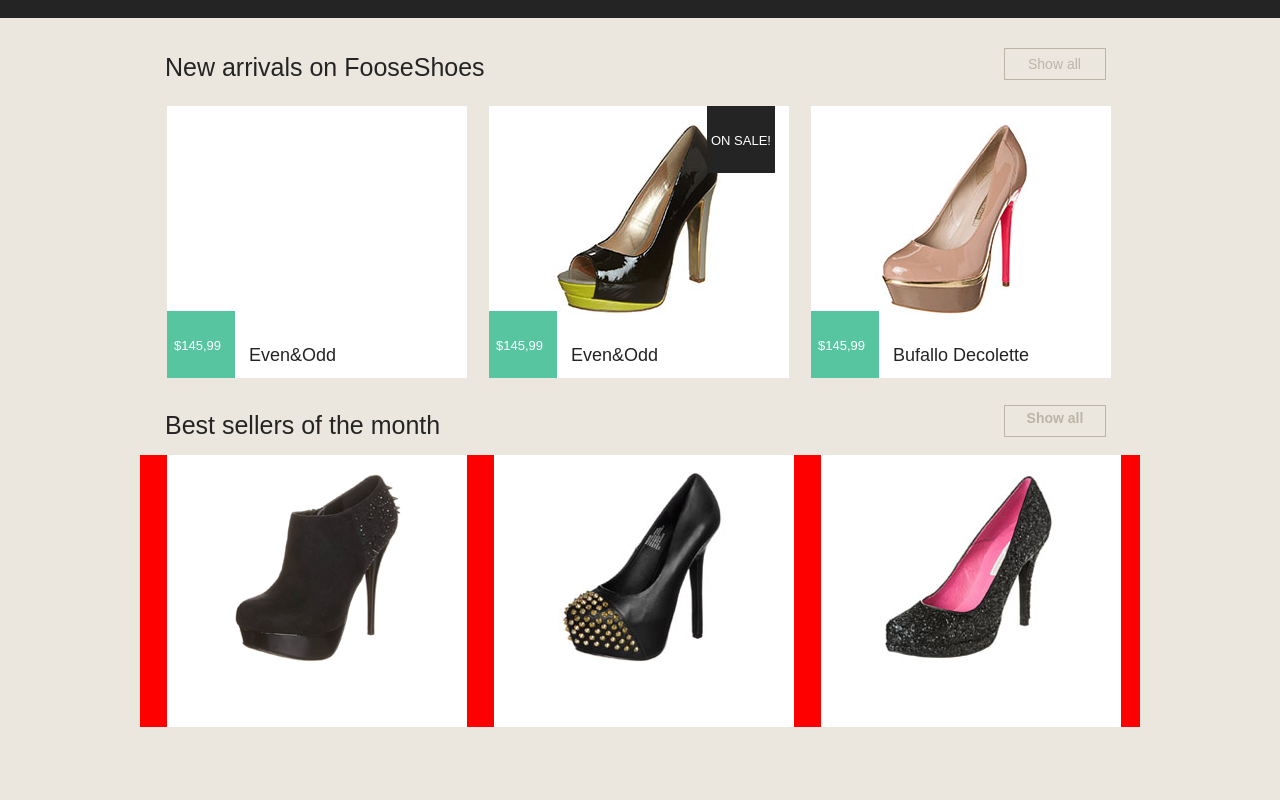
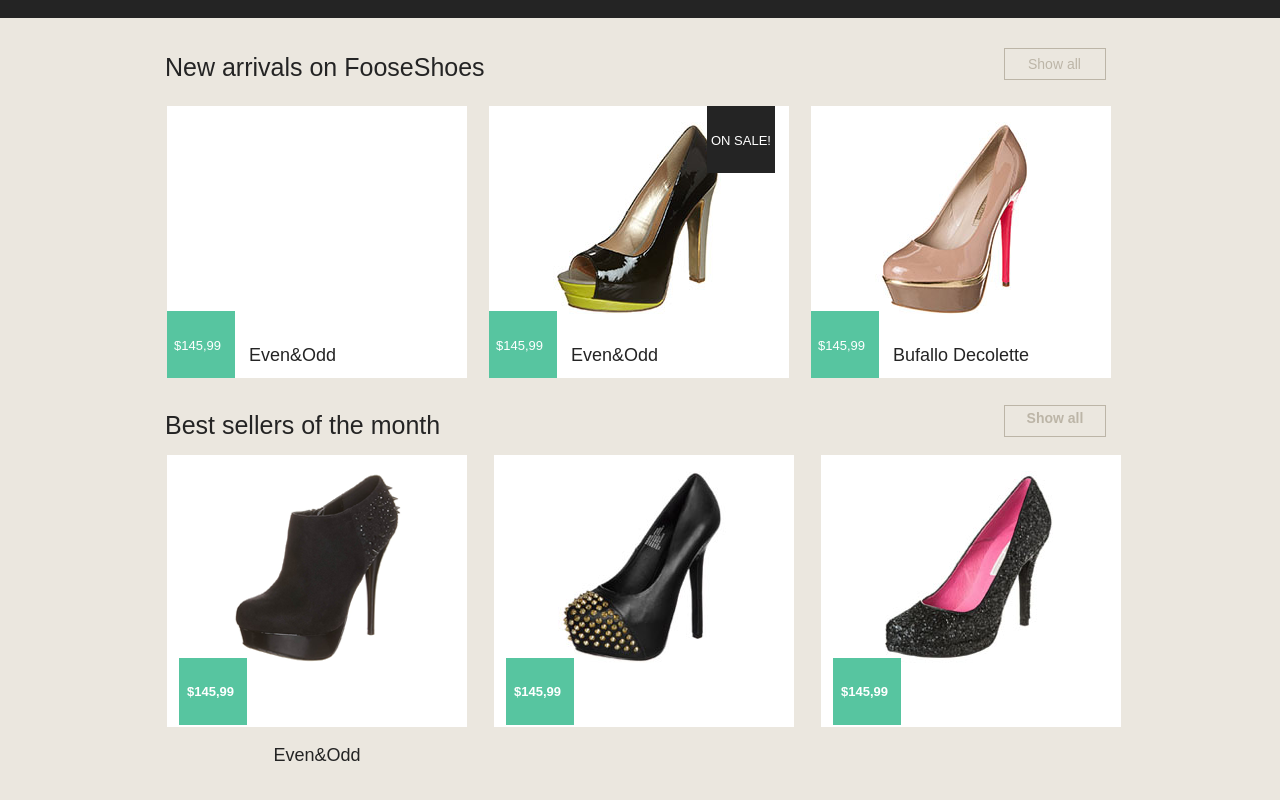
Before and after one commit to divine-poseidon/Shoes-ver.1, a plain HTML site: page index.html in a window 1280 px wide. Shown: the part 867-1667 px from the top of the page. Drawn offline with Linux system fonts and the light colour scheme.

Commit message:
Some changes in BS

```diff
--- a/index.html
+++ b/index.html
@@ -206,14 +206,29 @@
                 </div>
                 <div class="commercial__best-sellers__item">
                     <div class="commercial__best-sellers__item-1">
-                        <div class="commercial__best-sellers__item-1-price">
-                            <div class="commercial__best-sellers__item-1-price-div">
-
-                            </div>
+                        <div class="commercial__best-sellers__item-price">
+                            <p class="commercial__best-sellers__item-price-paragraph">
+                                $145,99
+                            </p>
+                        </div>
+                        <p class="commercial__best-sellers__item-name">
+                            Even&Odd
+                        </p>
+                    </div>
+                    <div class="commercial__best-sellers__item-2">
+                        <div class="commercial__best-sellers__item-price">
+                            <p class="commercial__best-sellers__item-price-paragraph">
+                                $145,99
+                            </p>
                         </div>
                     </div>
-                    <div class="commercial__best-sellers__item-2"></div>
-                    <div class="commercial__best-sellers__item-3"></div>
+                    <div class="commercial__best-sellers__item-3">
+                        <div class="commercial__best-sellers__item-price">
+                            <p class="commercial__best-sellers__item-price-paragraph">
+                                $145,99
+                            </p>
+                        </div>
+                    </div>
                 </div>
             </div>
         </div>
--- a/style.css
+++ b/style.css
@@ -455,7 +455,6 @@ main{
 .commercial__best-sellers__item{
     height: 272px;
     width: 100%;
-    background-color: red;
     float: left;
 }
 .commercial__best-sellers__item-1{
@@ -484,6 +483,28 @@ main{
     width: 300px;
     float: left;
     margin-left: 27px;
+}
+.commercial__best-sellers__item-price{
+    width: 68px;
+    height: 67px;
+    background-color: #57c5a0;
+    margin-left: 12px;
+    margin-top: 203px;
+}
+.commercial__best-sellers__item-price-paragraph{
+    font-size: 13px;
+    font-weight: bold;
+    line-height: 1.92;
+    text-align: left;
+    color: #ffffff;
+    padding-left: 8px;
+    padding-top: 22px;
+}
+.commercial__best-sellers__item-name{
+    font-size: 18px;
+    line-height: 1.39;
+    text-align: center;
+    color: #242424;
 }
 
 
```
